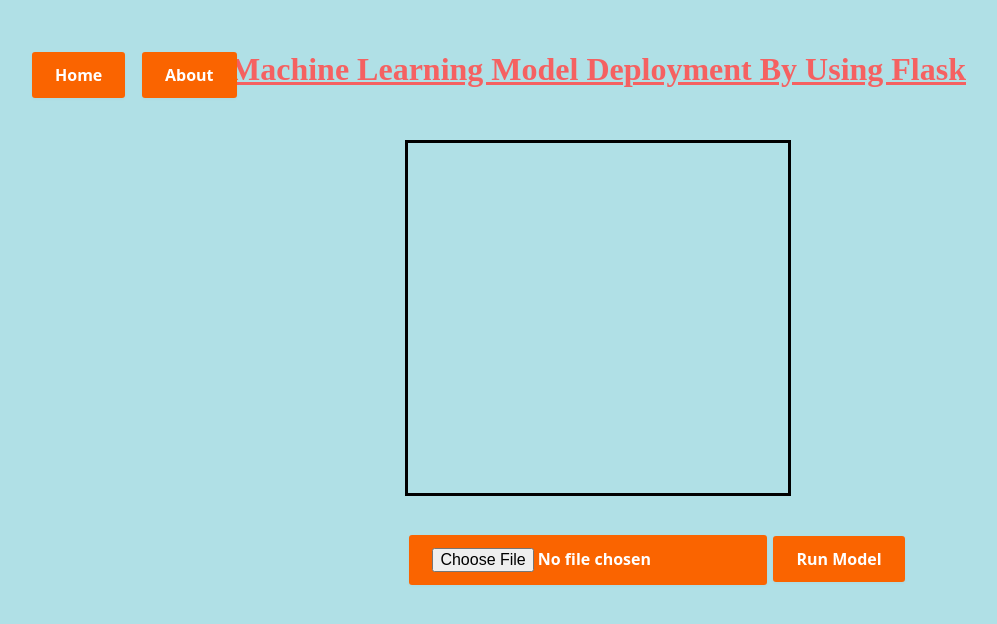
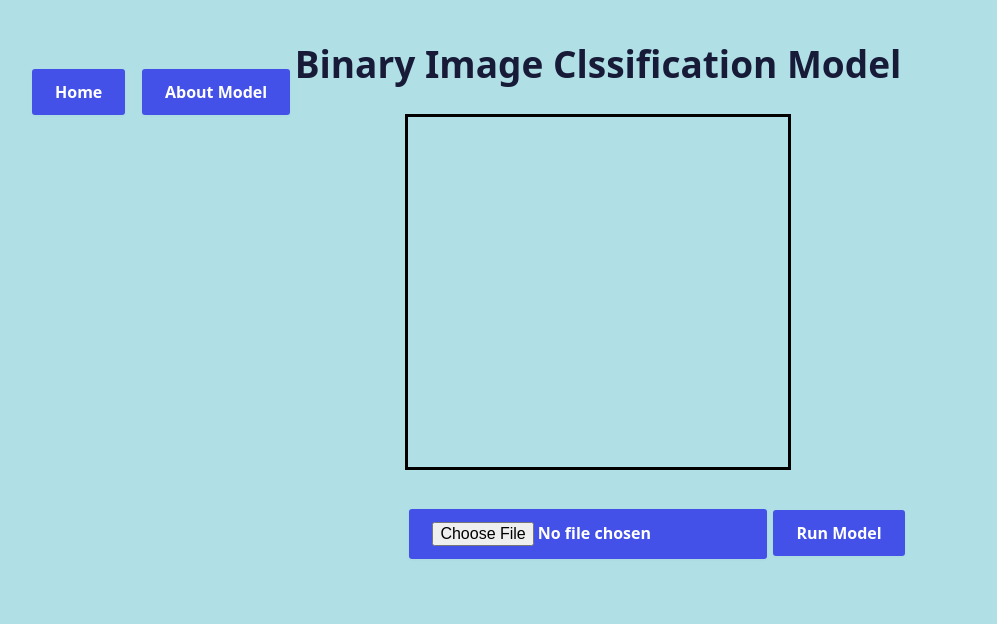
Before and after one commit to AKSHATM99/flask_ml_app, a Python web app: template templates/image_model.html in a window 1280 px wide. Shown: the top 624 px of the page, without its empty margins (42-1039 px from the left). Run offline with Jinja, Linux system fonts and the light colour scheme; the template is opened without the code that fills it, so the values that code supplies are empty.

Commit message:
New Changes

```diff
--- a/static/style.css
+++ b/static/style.css
@@ -1,8 +1,11 @@
 /* Image Classification Model Page css------------------------------------ */
 #head_text{
   text-align: center;
-  color: rgb(245, 97, 97);
-  padding: 30px;
+  font-family: "neo-sans","Inter var","system-ui","Helvetica Neue",Helvetica,Arial,sans-serif;
+color: #181b38;
+font-weight: 700;
+font-size: 37px;
+margin-top: 3%;
 
 }
 
@@ -30,7 +33,7 @@ margin-top: 3%;
 
 align-items: center;
 background-clip: padding-box;
-background-color: #fa6400;
+background-color: #4351e8;
 border: 1px solid transparent;
 border-radius: .25rem;
 box-shadow: rgba(0, 0, 0, 0.02) 0 1px 3px 0;
@@ -115,9 +118,10 @@ font-family: 'Lucida Sans', 'Lucida Sans Regular', 'Lucida Grande', 'Lucida Sans
 #home_text{
   position: absolute;
   /* background-color: black; */
-  color: rgb(225, 28, 28);
-  font-family: 'Franklin Gothic Medium', 'Arial Narrow', Arial, sans-serif;
-  margin-left: 27%;
+  font-family: "neo-sans","Inter var","system-ui","Helvetica Neue",Helvetica,Arial,sans-serif;
+color: #181b38;
+font-weight: 700;
+  margin-left: 22%;
   padding: 10px;
 }
 
@@ -128,7 +132,6 @@ font-family: 'Lucida Sans', 'Lucida Sans Regular', 'Lucida Grande', 'Lucida Sans
   height: 350px;
   margin-left: 15%;
   border-style: solid;
-
   margin-top: 12%;
 
 }
--- a/templates/homepage.html
+++ b/templates/homepage.html
@@ -7,11 +7,11 @@
     <title>HomePage</title>
     <link rel="stylesheet" href="{{ url_for('static', filename='style.css') }}">
 </head>
-<body style="background-color:powderblue;" >
-<a href="{{ url_for('home') }}" class="button-5" id="return_about_home">About</a>
+<body style="background-color:powderblue" >
+<a href="https://github.com/AKSHATM99/flask_ml_app" class="button-5" id="return_about_home">Source Code(GitHub)</a>
 <a href="{{ url_for('login') }}" class="button-5" id="return_login">Login</a>
 <a href="{{ url_for('signup') }}" class="button-5" id="return_signup">Signup</a>
-<h1 id="home_text" ><u> Machine Learning Models Deployment By Using Flask</u> </h1>
+<h1 id="home_text" > Machine Learning Models Deployment By Using Flask</h1>
 <div id="linear_reg"><a target="_blank" href="{{ url_for('reg_class') }}"><img src="static\files\2018-10-The-linear-regression-model.png" ></div>
 <div id="image_class"><a target="_blank" href="{{ url_for('image_class') }}"><img src="static\files\Image-classification-1200-630.jpg" ></a></div>
 </body>
--- a/templates/image_model.html
+++ b/templates/image_model.html
@@ -10,8 +10,8 @@
 </head>
 <body style="background-color:powderblue;">
     <a href="{{ url_for('home') }} " class="button-5" id="return_home">Home</a>
-    <a href="{{ url_for('home') }}" class="button-5" id="return_about">About</a>
-    <h1 id="head_text"><u>Machine Learning Model Deployment By Using Flask </u></h1>
+    <a href="https://www.tensorflow.org/tutorials/images/classification" class="button-5" id="return_about">About Model</a>
+    <h1 id="head_text">Binary Image Clssification Model</h1>
     <div id="imgdiv"><img id="preview-selected-image" /></div>
     <div>
         <form enctype="multipart/form-data" action="{{ url_for('upload') }}" method="POST" id="form">
--- a/templates/linear_reg.html
+++ b/templates/linear_reg.html
@@ -10,8 +10,8 @@
 </head>
 <body style="background-color:powderblue;">
     <a href="{{ url_for('home') }} " class="button-5" id="return_home">Home</a>
-    <a href="{{ url_for('home') }}" class="button-5" id="return_about">About</a>
-    <h1 id="head_text"><u>Linear Regression Model Deployment By Using Flask </u></h1>
+    <a href="https://scikit-learn.org/stable/modules/generated/sklearn.linear_model.LinearRegression.html" class="button-5" id="return_about">About Model</a>
+    <h1 id="head_text">Linear Regression Model</h1>
     <div class="li_form">
         <form enctype="multipart/form-data" action="{{ url_for('predict') }}" method="POST" id="form">
         <div class="input_form">
```
